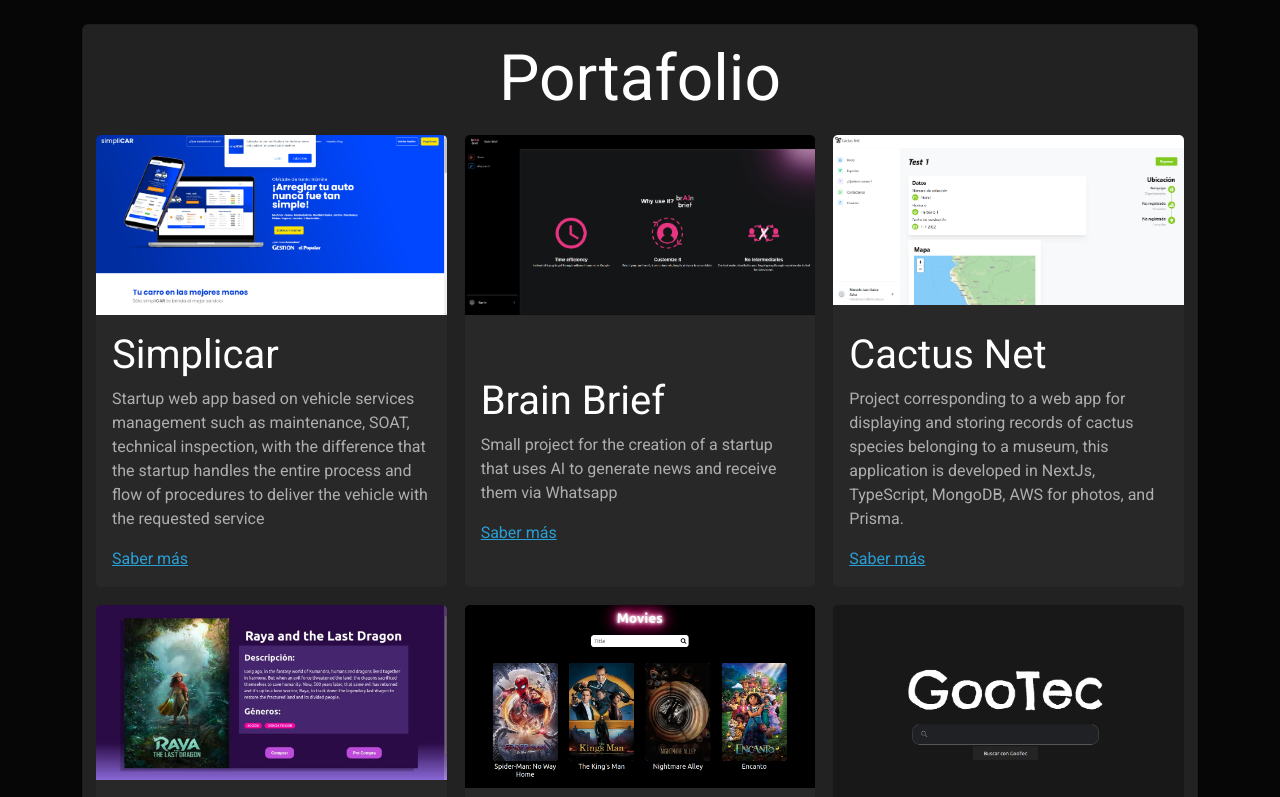
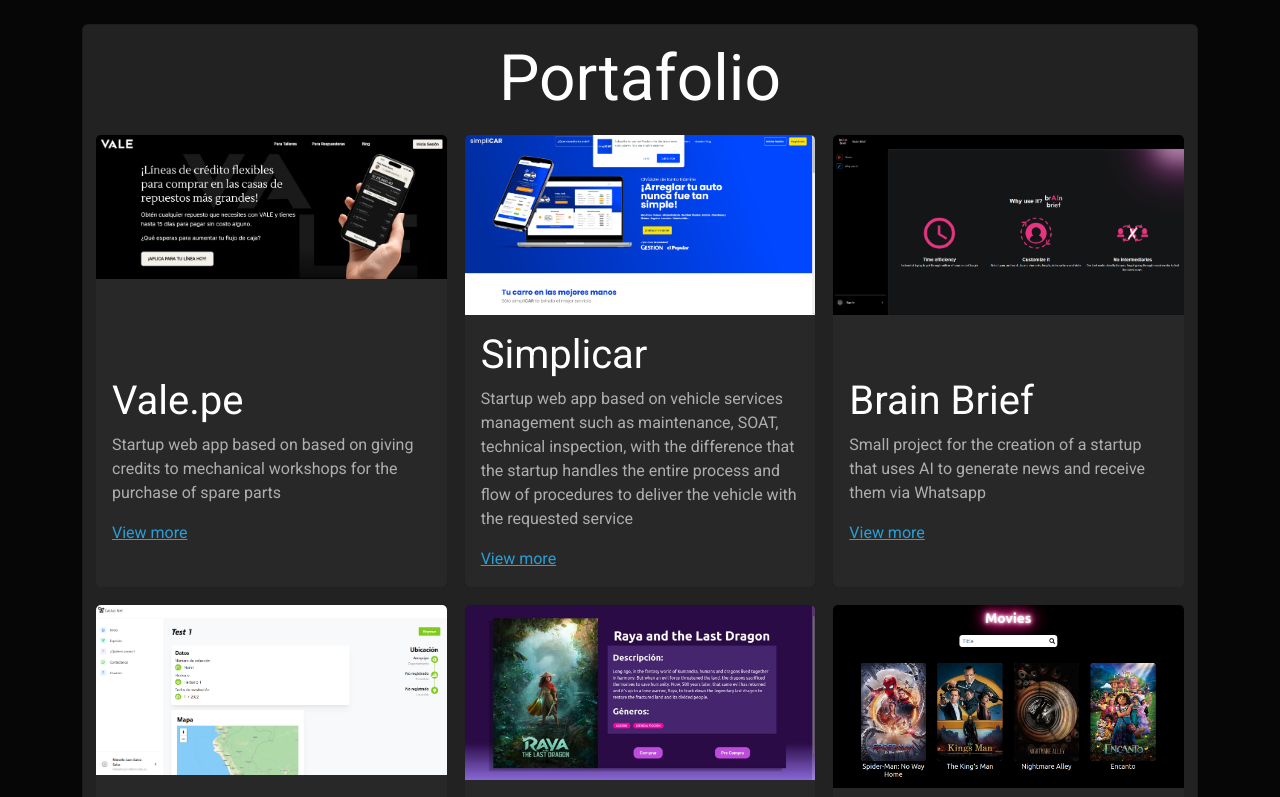
Before and after one commit to marcelo130102/marcelo130102.github.io, a Next.js app: page / in a window 1280 px wide. Shown: the part 1500-2297 px from the top of the page. Built offline with nearby package versions, Linux system fonts and the light colour scheme; a small style sheet from the web is missing.

Commit message:
add vale.pe

```diff
--- a/components/Portafolio.js
+++ b/components/Portafolio.js
@@ -10,7 +10,7 @@
             <div className="card-body">
                 <h3>{name}</h3>
                 <p>{description}</p>
-                <a href={link}>Saber más</a>
+                <a href={link}>View more</a>
             </div>
         </div>
     </div>
--- a/profile.js
+++ b/profile.js
@@ -70,6 +70,12 @@
 
 export const portafolio = [
   {
+    name: 'Vale.pe',
+    img: '/vale.png',
+    description: 'Startup web app based on based on giving credits to mechanical workshops for the purchase of spare parts',
+    link: 'https://vale.pe/'
+  },
+  {
     name: "Simplicar",
     img: "/simplicar.png",
     description: "Startup web app based on vehicle services management such as maintenance, SOAT, technical inspection, with the difference that the startup handles the entire process and flow of procedures to deliver the vehicle with the requested service",
```
Also changed, not shown: public/vale.png (added).
